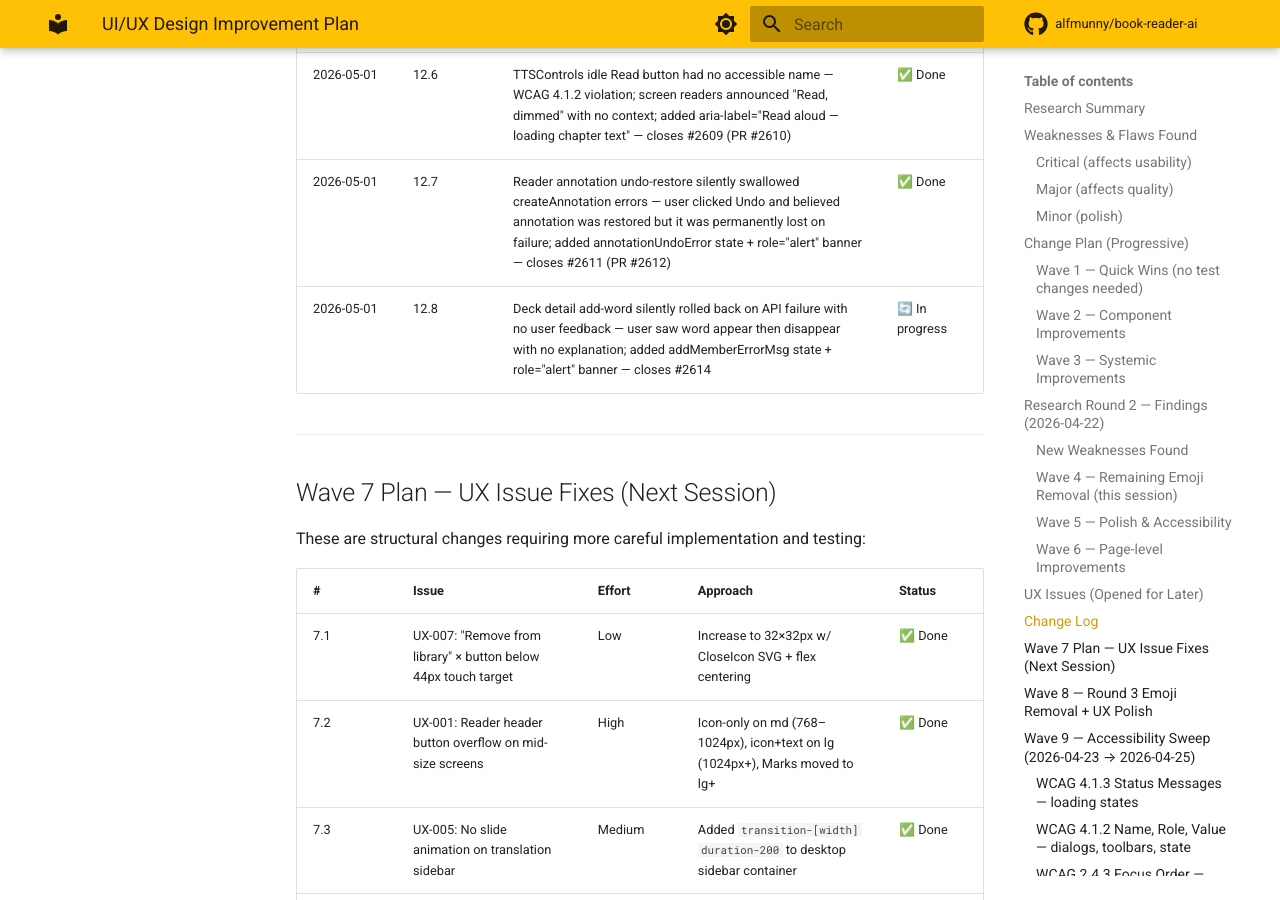
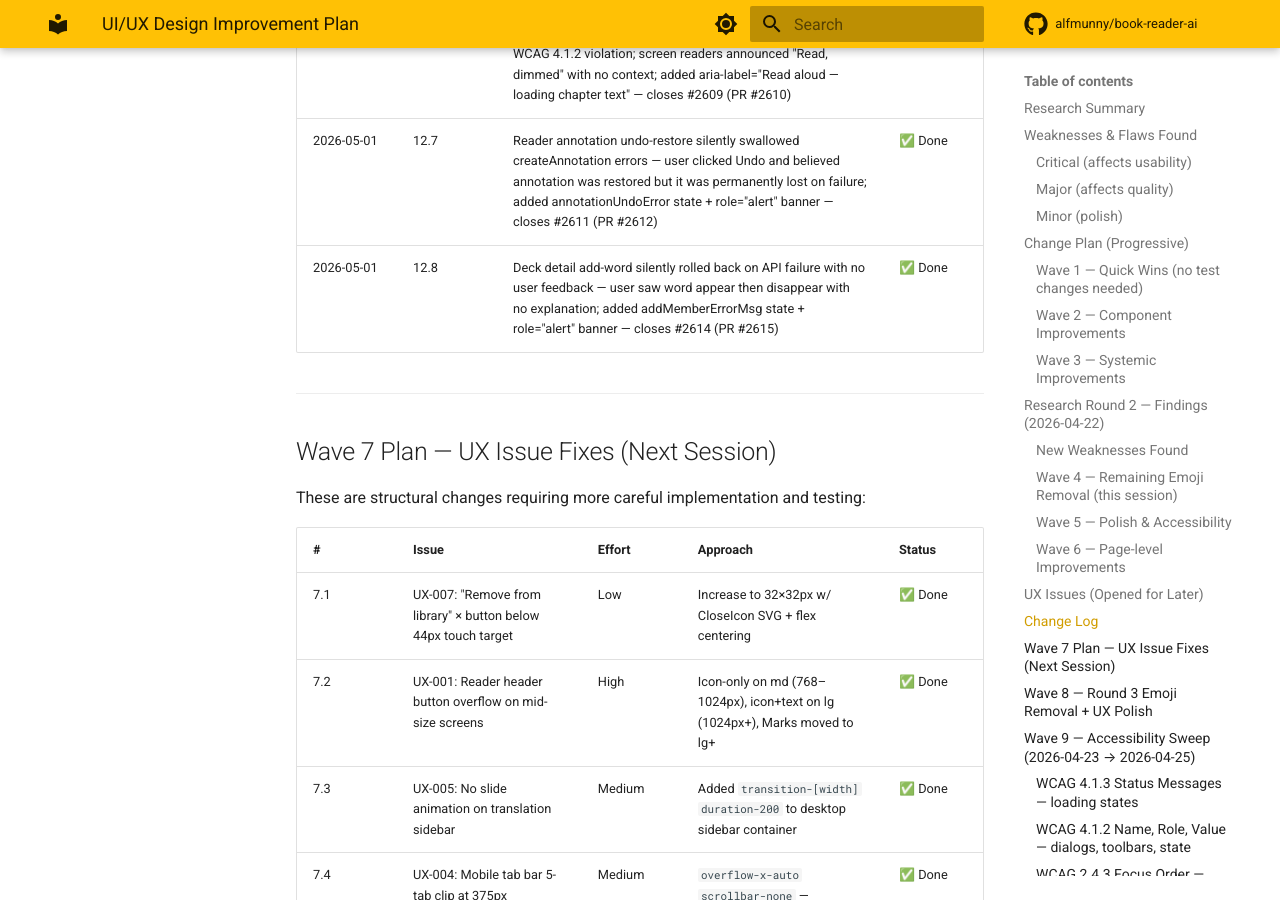
Before and after one commit to alfmunny/book-reader-ai, an MkDocs documentation site: the page built from docs/design-improvement-plan.md, in a window 1280 px wide and 900 px high, scrolled down 13702 px. Built offline with MkDocs 1.6.1 and Material for MkDocs 9.7.7, drawn with Linux system fonts in a browser that asks for light colours; comment, search, counter and statistics services are not loaded.

Commit message:
chore: mark design-improvement-plan entry 12.8 as done (PR #2615 merged)
Co-Authored-By: Claude Sonnet 4.6 <noreply@anthropic.com>

```diff
--- a/docs/design-improvement-plan.md
+++ b/docs/design-improvement-plan.md
@@ -250,7 +250,7 @@ Second pass covered: vocabulary page, notes page, profile page, import page, Ann
 | 2026-05-01 | 12.5 | Upload chapter review dead-end — user removing all chapters saw disabled confirm button with no explanation; added empty-state <li> with "at least one chapter needed" message and escape link — closes #2607 (PR #2608) | ✅ Done |
 | 2026-05-01 | 12.6 | TTSControls idle Read button had no accessible name — WCAG 4.1.2 violation; screen readers announced "Read, dimmed" with no context; added aria-label="Read aloud — loading chapter text" — closes #2609 (PR #2610) | ✅ Done |
 | 2026-05-01 | 12.7 | Reader annotation undo-restore silently swallowed createAnnotation errors — user clicked Undo and believed annotation was restored but it was permanently lost on failure; added annotationUndoError state + role="alert" banner — closes #2611 (PR #2612) | ✅ Done |
-| 2026-05-01 | 12.8 | Deck detail add-word silently rolled back on API failure with no user feedback — user saw word appear then disappear with no explanation; added addMemberErrorMsg state + role="alert" banner — closes #2614 | 🔄 In progress |
+| 2026-05-01 | 12.8 | Deck detail add-word silently rolled back on API failure with no user feedback — user saw word appear then disappear with no explanation; added addMemberErrorMsg state + role="alert" banner — closes #2614 (PR #2615) | ✅ Done |
 
 ---
 
```
